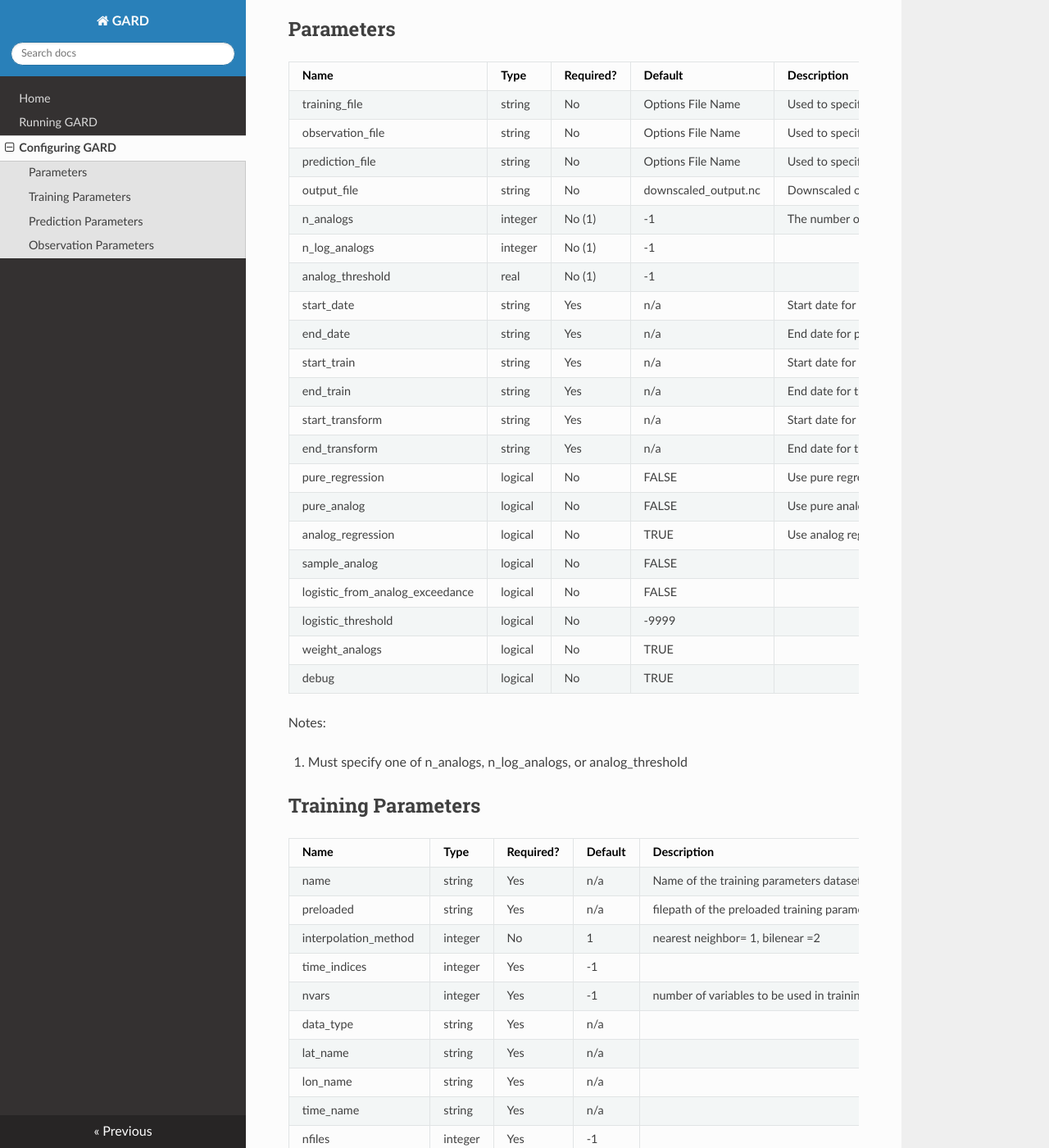
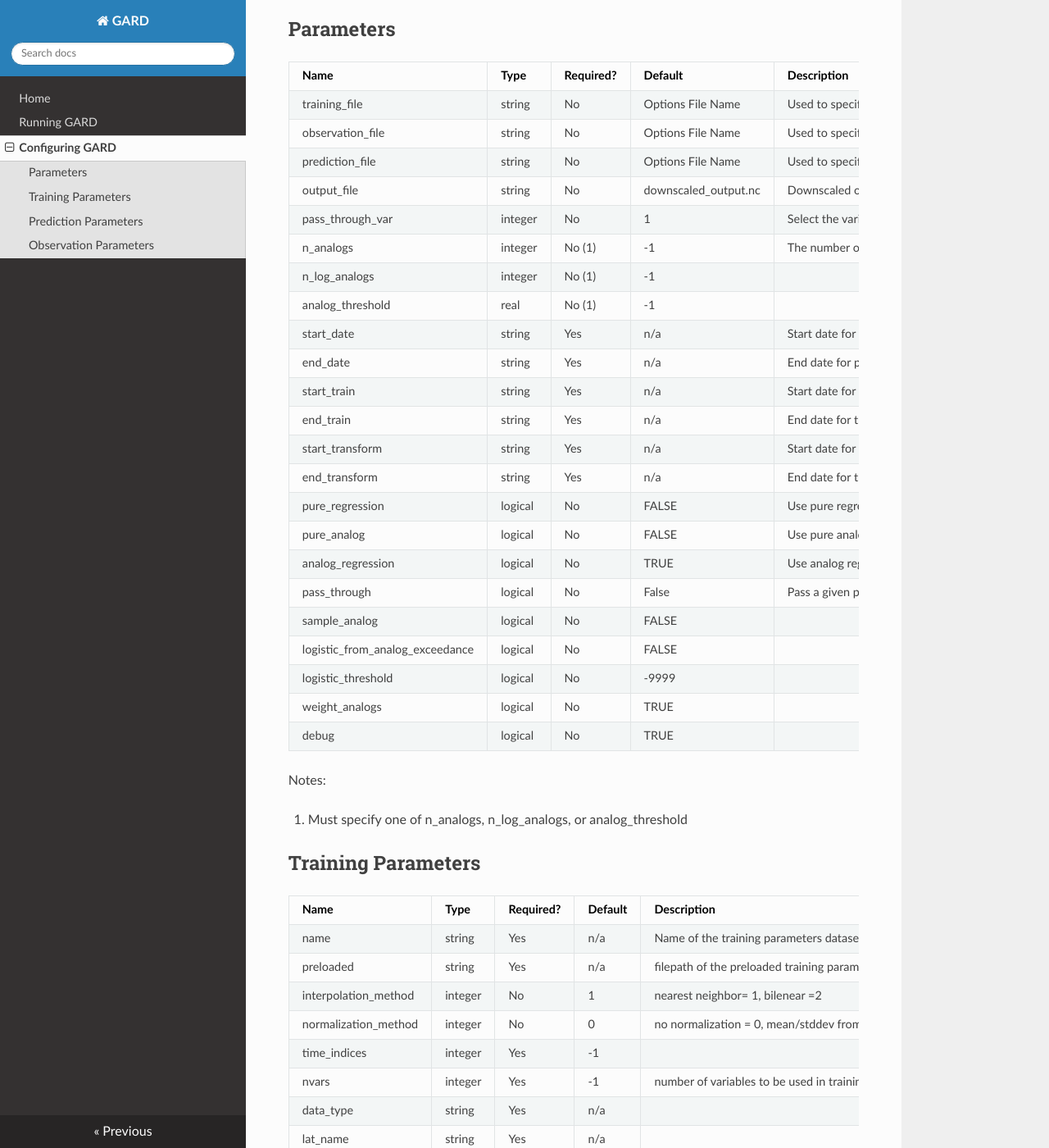
Before and after one commit to NCAR/GARD, an MkDocs documentation site: the page built from docs/config.md, in a window 1280 px wide and 1400 px high, scrolled down 342 px. Shown: the whole window at 82% size. Built offline with MkDocs 1.6.1, drawn with Linux system fonts in a browser that asks for light colours; nearby versions of some CDN libraries; old or Windows-style settings are respelled for this version of MkDocs; some of the changed text lies outside the part shown.

Commit message:
Updated docs for pass through
also modified docs for new normalization options

```diff
--- a/docs/config.md
+++ b/docs/config.md
@@ -18,6 +18,7 @@
 | observation_file                | string  | No        | Options File Name    | Used to specify a separate namelist file for the observation section shown below |
 | prediction_file                 | string  | No        | Options File Name    | Used to specify a separate namelist file for the prediction section shown below  |
 | output_file                     | string  | No        | downscaled_output.nc | Downscaled output filename.                                                      |
+| pass_through_var                | integer | No        | 1                    | Select the variable to be passed through as the output if pass_through=True      |
 | n_analogs                       | integer | No (1)    | -1                   | The number of analogs to include                                                 |
 | n_log_analogs                   | integer | No (1)    | -1                   |                                                                                  |
 | analog_threshold                | real    | No (1)    | -1                   |                                                                                  |
@@ -30,6 +31,7 @@
 | pure_regression                 | logical | No        | FALSE                | Use pure regression downscaling approach                                         |
 | pure_analog                     | logical | No        | FALSE                | Use pure analog downscaling approach                                             |
 | analog_regression               | logical | No        | TRUE                 | Use analog regression downscaling approach                                       |
+| pass_through                    | logical | No        | False                | Pass a given predictor variable through as the output without downscaling        |
 | sample_analog                   | logical | No        | FALSE                |                                                                                  |
 | logistic_from_analog_exceedance | logical | No        | FALSE                |                                                                                  |
 | logistic_threshold              | logical | No        | -9999                |                                                                                  |
@@ -47,6 +49,7 @@
 | name                  | string  | Yes       | n/a     | Name of the training parameters dataset                                                  |
 | preloaded             | string  | Yes       | n/a     | filepath of the preloaded training parameters dataset                                    |
 | interpolation_method  | integer | No        | 1       | nearest neighbor= 1, bilenear =2                                                         |
+| normalization_method  | integer | No        | 0       | no normalization = 0, mean/stddev from: training data = 1                                |
 | time_indices          | integer | Yes       | -1      |                                                                                          |
 | nvars                 | integer | Yes       | -1      | number of variables to be used in training                                               |
 | data_type             | string  | Yes       | n/a     |                                                                                          |
@@ -70,7 +73,7 @@
 | name                  | string  | Yes       | n/a     |                                                                                          |
 | preloaded             | string  | Yes       | n/a     |                                                                                          |
 | interpolation_method  | integer | No        | 1       | nearest neighbor= 1, bilenear =2                                                         |
-| normalization_method  | integer | No        | 0       | mean/stddev from: prediction data = 0, training data = 1                                 |
+| normalization_method  | integer | No        | 0       | no normalization = 0, mean/stddev from: prediction data = 1, training data = 2           |
 | nvars                 | integer | Yes       | -1      |                                                                                          |
 | data_type             | string  | Yes       | n/a     |                                                                                          |
 | lat_name              | string  | Yes       | n/a     |                                                                                          |
```
